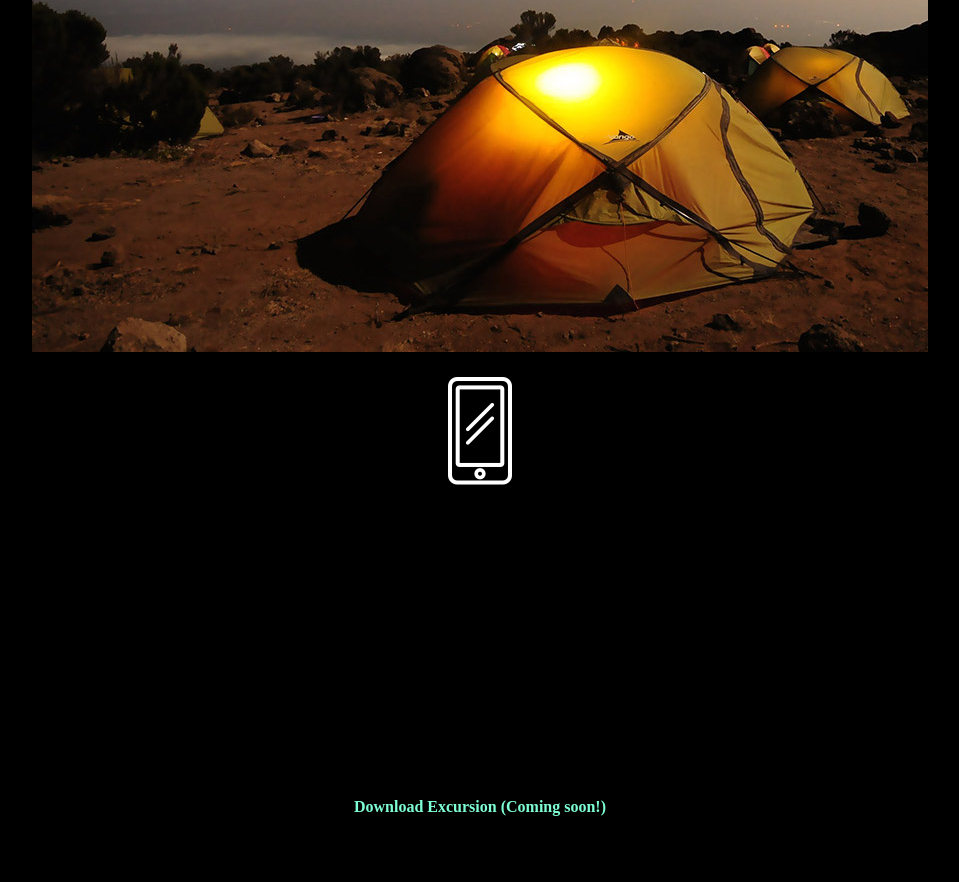
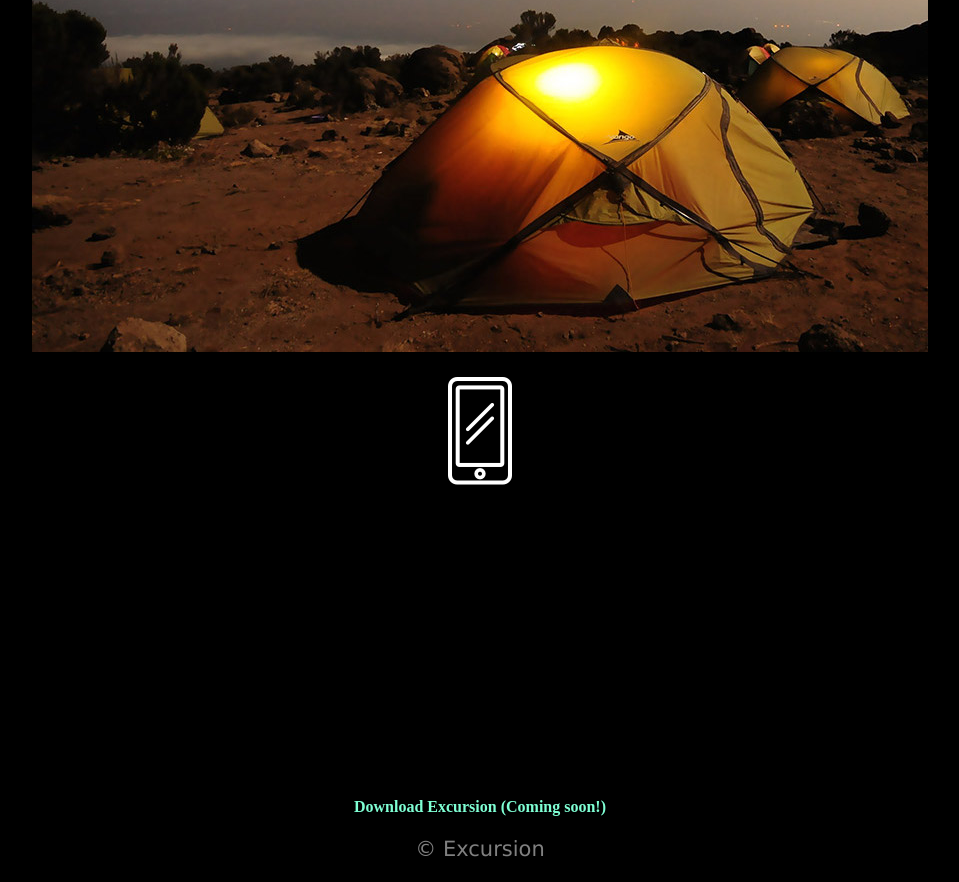
Before and after one commit to iandiaz2000/excursion, a plain HTML site: page index.html in a window 1280 px wide. Shown: the part 1101-1983 px from the top of the page, without its empty margins (160-1119 px from the left). Before the commit the page ends 1931 px from the top, so only its background shows below. Drawn offline with Linux system fonts and the light colour scheme.

Commit message:
added footer

```diff
--- a/index.html
+++ b/index.html
@@ -21,5 +21,8 @@
     <h1>Coming soon for Iphone and Android</h1>
 </div>
     <h2>Download Excursion (Coming soon!)</h2>
+<div id="footer">
+    <p>© Excursion</p>
+</div>
   </body>
 </html>
```
